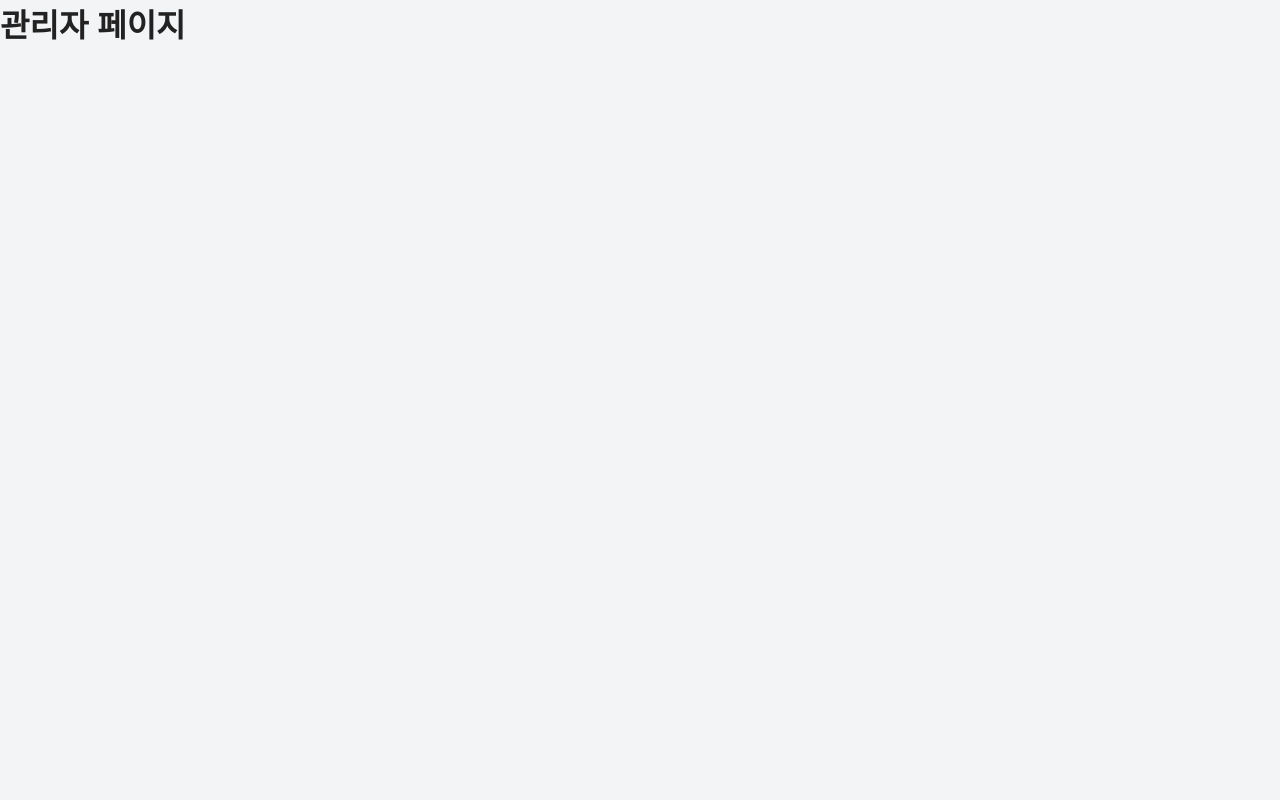
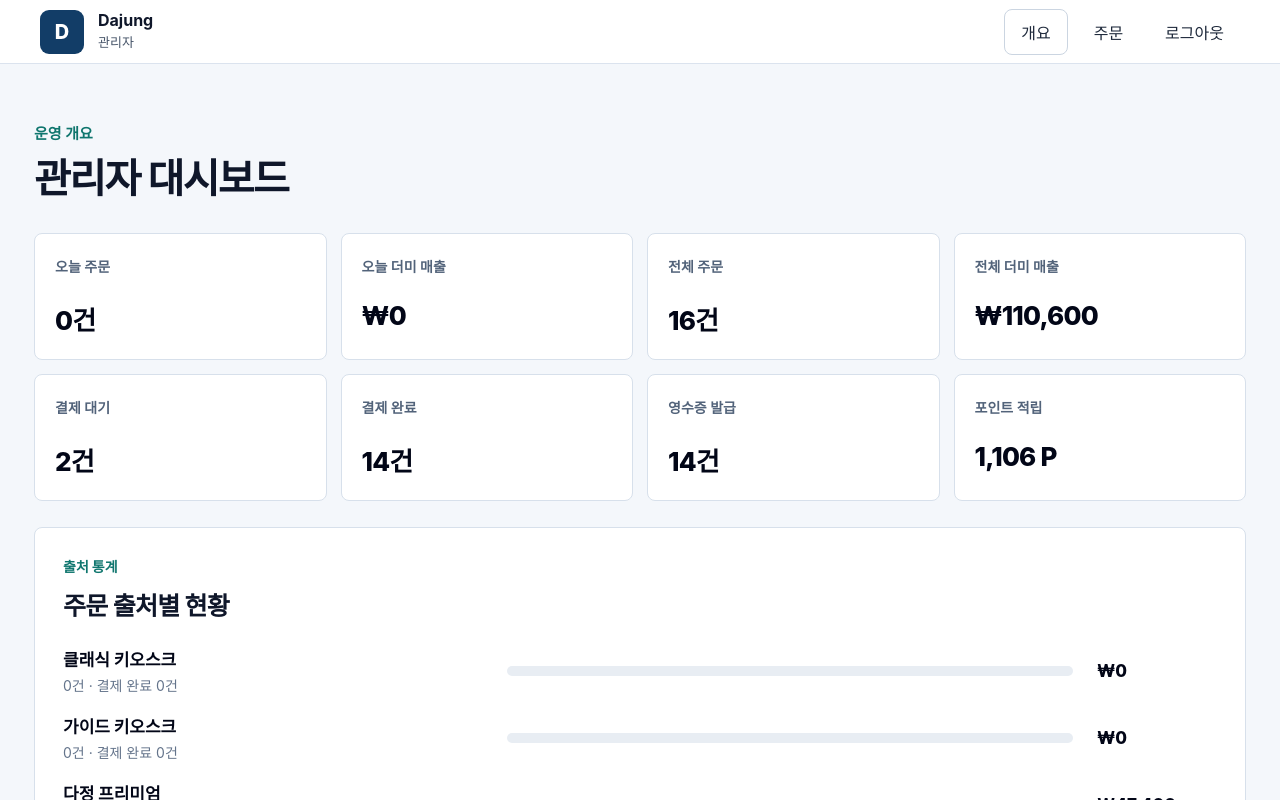
Before and after one commit to beejh02/dajeong-mvp, a React (Vite) app in the folder apps/frontend/: page /admin in a window 1280 px wide. Shown: the top 800 px of the page. Built offline with nearby package versions, Linux system fonts and the light colour scheme.

Commit message:
[feat] apps/frontend AdminPage 간단 대시보드 UI 추가

```diff
--- a/apps/frontend/src/pages/AdminPage.css
+++ b/apps/frontend/src/pages/AdminPage.css
@@ -1 +1,247 @@
-/* AdminPage-specific styles will live here. */
+* {
+  box-sizing: border-box;
+}
+
+body {
+  margin: 0;
+  background: #f4f7fb;
+  color: #0f172a;
+  font-family:
+    Pretendard,
+    -apple-system,
+    BlinkMacSystemFont,
+    "Segoe UI",
+    sans-serif;
+}
+
+button {
+  font: inherit;
+}
+
+.admin-page {
+  min-height: 100vh;
+  background: #f4f7fb;
+}
+
+.admin-nav {
+  height: 64px;
+  padding: 0 40px;
+  background: #ffffff;
+  border-bottom: 1px solid #dbe3ee;
+  display: flex;
+  align-items: center;
+  justify-content: space-between;
+}
+
+.admin-brand {
+  display: flex;
+  align-items: center;
+  gap: 14px;
+}
+
+.admin-logo {
+  width: 44px;
+  height: 44px;
+  border-radius: 9px;
+  background: #123d67;
+  color: #ffffff;
+  display: flex;
+  align-items: center;
+  justify-content: center;
+  font-size: 20px;
+  font-weight: 800;
+}
+
+.admin-brand strong {
+  display: block;
+  font-size: 16px;
+  line-height: 1.1;
+}
+
+.admin-brand span {
+  display: block;
+  margin-top: 3px;
+  color: #475569;
+  font-size: 13px;
+}
+
+.admin-nav-menu {
+  display: flex;
+  align-items: center;
+  gap: 10px;
+}
+
+.admin-nav-menu button {
+  border: 0;
+  background: transparent;
+  color: #1e293b;
+  padding: 10px 16px;
+  border-radius: 8px;
+  cursor: pointer;
+}
+
+.admin-nav-menu button.active {
+  border: 1px solid #cbd5e1;
+  background: #ffffff;
+}
+
+.admin-container {
+  max-width: 1260px;
+  margin: 0 auto;
+  padding: 58px 24px 80px;
+}
+
+.admin-header {
+  margin-bottom: 30px;
+}
+
+.admin-header p {
+  margin: 0 0 12px;
+  color: #0f766e;
+  font-size: 15px;
+  font-weight: 700;
+}
+
+.admin-header h1 {
+  margin: 0;
+  font-size: 40px;
+  line-height: 1.2;
+  letter-spacing: -0.04em;
+}
+
+.admin-summary {
+  display: grid;
+  grid-template-columns: repeat(4, 1fr);
+  gap: 14px;
+  margin-bottom: 26px;
+}
+
+.summary-card {
+  min-height: 122px;
+  padding: 22px 20px;
+  background: #ffffff;
+  border: 1px solid #d7e0eb;
+  border-radius: 8px;
+}
+
+.summary-card span {
+  display: block;
+  margin-bottom: 24px;
+  color: #52637a;
+  font-size: 14px;
+  font-weight: 600;
+}
+
+.summary-card strong {
+  display: block;
+  color: #020617;
+  font-size: 26px;
+  font-weight: 800;
+  letter-spacing: -0.03em;
+}
+
+.admin-panel {
+  background: #ffffff;
+  border: 1px solid #d7e0eb;
+  border-radius: 8px;
+  padding: 28px 28px 32px;
+}
+
+.panel-eyebrow {
+  margin: 0 0 10px;
+  color: #0f766e;
+  font-size: 14px;
+  font-weight: 800;
+}
+
+.admin-panel h2 {
+  margin: 0 0 24px;
+  font-size: 25px;
+  letter-spacing: -0.03em;
+}
+
+.channel-list {
+  display: flex;
+  flex-direction: column;
+  gap: 18px;
+}
+
+.channel-row {
+  display: grid;
+  grid-template-columns: 420px 1fr 120px;
+  align-items: center;
+  gap: 24px;
+}
+
+.channel-info strong {
+  display: block;
+  margin-bottom: 4px;
+  color: #020617;
+  font-size: 17px;
+  font-weight: 800;
+}
+
+.channel-info span {
+  color: #64748b;
+  font-size: 14px;
+}
+
+.channel-bar {
+  height: 10px;
+  overflow: hidden;
+  border-radius: 999px;
+  background: #e8edf3;
+}
+
+.channel-bar div {
+  height: 100%;
+  border-radius: 999px;
+  background: #0f766e;
+}
+
+.channel-price {
+  color: #020617;
+  font-size: 17px;
+  font-weight: 800;
+}
+
+@media (max-width: 900px) {
+  .admin-nav {
+    padding: 0 20px;
+  }
+
+  .admin-summary {
+    grid-template-columns: repeat(2, 1fr);
+  }
+
+  .channel-row {
+    grid-template-columns: 1fr;
+    gap: 8px;
+  }
+
+  .channel-price {
+    text-align: right;
+  }
+}
+
+@media (max-width: 520px) {
+  .admin-nav-menu {
+    gap: 2px;
+  }
+
+  .admin-nav-menu button {
+    padding: 8px 10px;
+  }
+
+  .admin-container {
+    padding-top: 36px;
+  }
+
+  .admin-header h1 {
+    font-size: 32px;
+  }
+
+  .admin-summary {
+    grid-template-columns: 1fr;
+  }
+}
--- a/apps/frontend/src/pages/AdminPage.tsx
+++ b/apps/frontend/src/pages/AdminPage.tsx
@@ -1,5 +1,133 @@
 import "./AdminPage.css";
 
+type SummaryCard = {
+  label: string;
+  value: string;
+};
+
+type ChannelStat = {
+  name: string;
+  orders: number;
+  paidOrders: number;
+  revenue: number;
+};
+
+const summaryCards: SummaryCard[] = [
+  { label: "오늘 주문", value: "0건" },
+  { label: "오늘 더미 매출", value: "₩0" },
+  { label: "전체 주문", value: "16건" },
+  { label: "전체 더미 매출", value: "₩110,600" },
+  { label: "결제 대기", value: "2건" },
+  { label: "결제 완료", value: "14건" },
+  { label: "영수증 발급", value: "14건" },
+  { label: "포인트 적립", value: "1,106 P" },
+];
+
+const channelStats: ChannelStat[] = [
+  {
+    name: "클래식 키오스크",
+    orders: 0,
+    paidOrders: 0,
+    revenue: 0,
+  },
+  {
+    name: "가이드 키오스크",
+    orders: 0,
+    paidOrders: 0,
+    revenue: 0,
+  },
+  {
+    name: "다정 프리미엄",
+    orders: 8,
+    paidOrders: 6,
+    revenue: 47400,
+  },
+  {
+    name: "AI Agent",
+    orders: 5,
+    paidOrders: 5,
+    revenue: 39500,
+  },
+  {
+    name: "MCP",
+    orders: 3,
+    paidOrders: 3,
+    revenue: 23700,
+  },
+];
+
+const maxRevenue = Math.max(...channelStats.map((item) => item.revenue), 1);
+
+function formatCurrency(value: number) {
+  return `₩${value.toLocaleString("ko-KR")}`;
+}
+
 export default function AdminPage() {
-  return <h1>관리자 페이지</h1>;
+  return (
+    <main className="admin-page">
+      <nav className="admin-nav">
+        <div className="admin-brand">
+          <div className="admin-logo">D</div>
+          <div>
+            <strong>Dajung</strong>
+            <span>관리자</span>
+          </div>
+        </div>
+
+        <div className="admin-nav-menu">
+          <button className="active" type="button">
+            개요
+          </button>
+          <button type="button">주문</button>
+          <button type="button">로그아웃</button>
+        </div>
+      </nav>
+
+      <section className="admin-container">
+        <header className="admin-header">
+          <p>운영 개요</p>
+          <h1>관리자 대시보드</h1>
+        </header>
+
+        <section className="admin-summary" aria-label="관리 요약">
+          {summaryCards.map((card) => (
+            <article className="summary-card" key={card.label}>
+              <span>{card.label}</span>
+              <strong>{card.value}</strong>
+            </article>
+          ))}
+        </section>
+
+        <section className="admin-panel" aria-labelledby="channel-title">
+          <p className="panel-eyebrow">출처 통계</p>
+          <h2 id="channel-title">주문 출처별 현황</h2>
+
+          <div className="channel-list">
+            {channelStats.map((item) => {
+              const percent = (item.revenue / maxRevenue) * 100;
+
+              return (
+                <article className="channel-row" key={item.name}>
+                  <div className="channel-info">
+                    <strong>{item.name}</strong>
+                    <span>
+                      {item.orders}건 · 결제 완료 {item.paidOrders}건
+                    </span>
+                  </div>
+
+                  <div className="channel-bar" aria-hidden="true">
+                    <div style={{ width: `${percent}%` }} />
+                  </div>
+
+                  <strong className="channel-price">
+                    {formatCurrency(item.revenue)}
+                  </strong>
+                </article>
+              );
+            })}
+          </div>
+        </section>
+      </section>
+    </main>
+  );
 }
```
